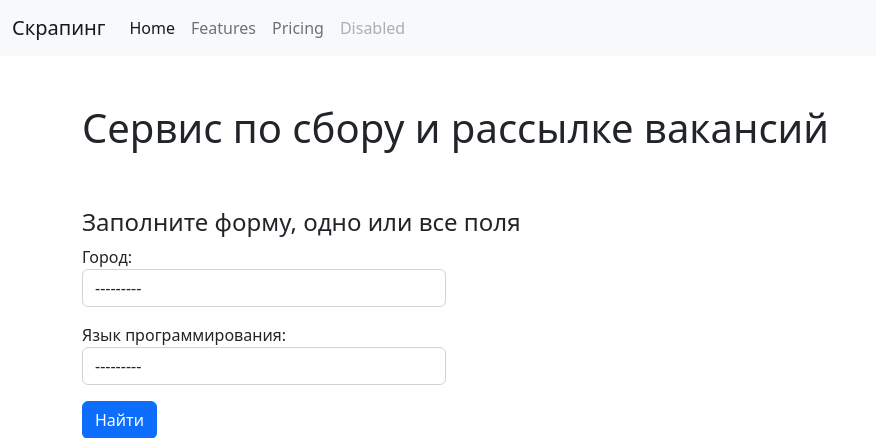
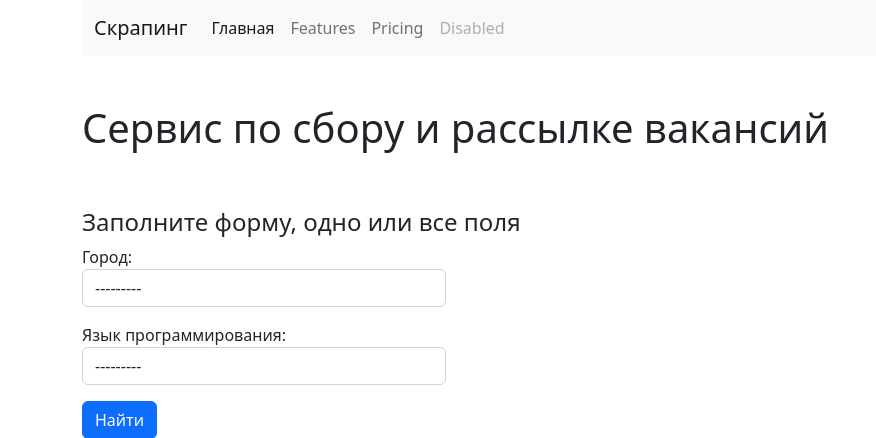
Before and after one commit to darthmorgot/scraping_service, a Django app: page / in a window 1280 px wide. Shown: the top 438 px of the page, without its empty margins (0-876 px from the left). Run offline with Django 4.2, Linux system fonts and the light colour scheme; data comes from the database, SQL or seed files in the repository.

Commit message:
Небольшие правки разметки блока навигации по сайту.

```diff
--- a/templates/base.html
+++ b/templates/base.html
@@ -8,6 +8,7 @@
         integrity="sha384-0evHe/X+R7YkIZDRvuzKMRqM+OrBnVFBL6DOitfPri4tjfHxaWutUpFmBp4vmVor" crossorigin="anonymous">
 </head>
 <body>
+  <div class="container">
     <nav class="navbar navbar-expand-lg bg-light">
       <div class="container-fluid">
         <a class="navbar-brand" href="{% url 'home' %}">Скрапинг</a>
@@ -18,7 +19,7 @@
         <div class="collapse navbar-collapse" id="navbarNav">
           <ul class="navbar-nav">
             <li class="nav-item">
-            <a class="nav-link active" aria-current="page" href="#">Home</a>
+              <a class="nav-link active" aria-current="page" href="{% url 'home' %}">Главная</a>
             </li>
             <li class="nav-item">
               <a class="nav-link" href="#">Features</a>
@@ -33,6 +34,7 @@
         </div>
       </div>
     </nav>
+  </div>
 
   {% block content %}{% endblock %}
 
```
Lines whose indentation alone changed are shown as unchanged.
